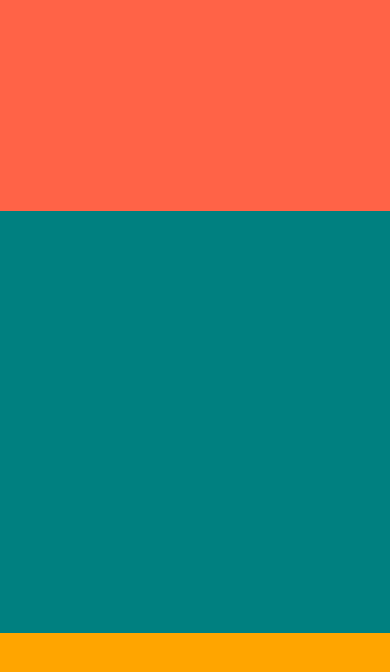
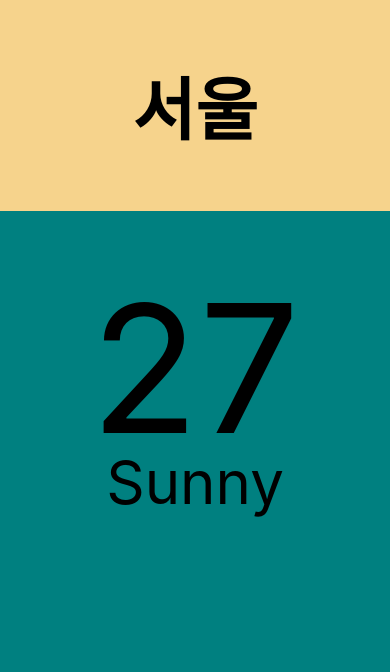
Before and after one commit to Stilllee/RN-Weather, a React Native app: screen / in a window 390 px wide. Shown: the top 672 px of the page. Built offline with nearby package versions, Linux system fonts and the light colour scheme.

Commit message:
기본 UI

```diff
--- a/App.js
+++ b/App.js
@@ -1,26 +1,51 @@
-import { View } from "react-native";
+import { StyleSheet, View, Text } from "react-native";
 
-export default function App() {
+const App = () => {
   return (
-    <View style={{ flex: 1 }}>
-      <View
-        style={{
-          flex: 1,
-          backgroundColor: "tomato",
-        }}
-      ></View>
-      <View
-        style={{
-          flex: 2,
-          backgroundColor: "teal",
-        }}
-      ></View>
-      <View
-        style={{
-          flex: 1,
-          backgroundColor: "orange",
-        }}
-      ></View>
+    <View style={styles.container}>
+      <View style={styles.city}>
+        <Text style={styles.cityName}>서울</Text>
+      </View>
+      <View style={styles.weather}>
+        <View style={styles.day}>
+          <Text style={styles.temp}>27</Text>
+          <Text style={styles.desc}>Sunny</Text>
+        </View>
+      </View>
     </View>
   );
-}
+};
+
+const styles = StyleSheet.create({
+  container: {
+    flex: 1,
+    backgroundColor: "#f6d38c",
+  },
+  city: {
+    flex: 1,
+    justifyContent: "center",
+    alignItems: "center",
+  },
+  cityName: {
+    fontSize: 68,
+    fontWeight: 600,
+  },
+  weather: {
+    flex: 3,
+  },
+  day: {
+    backgroundColor: "teal",
+    flex: 1,
+    alignItems: "center",
+  },
+  temp: {
+    fontSize: 178,
+    marginTop: 50,
+  },
+  desc: {
+    fontSize: 60,
+    marginTop: -30,
+  },
+});
+
+export default App;
```
